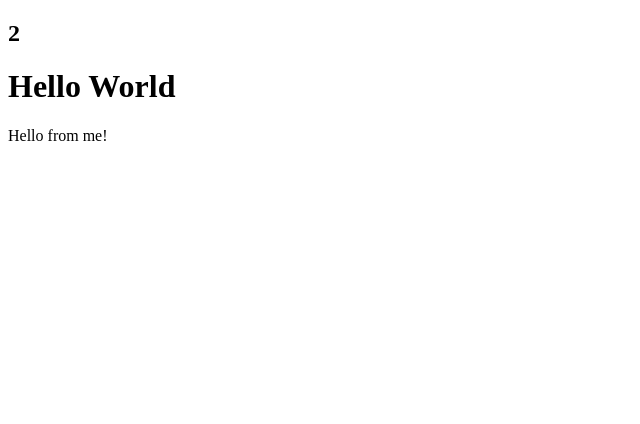
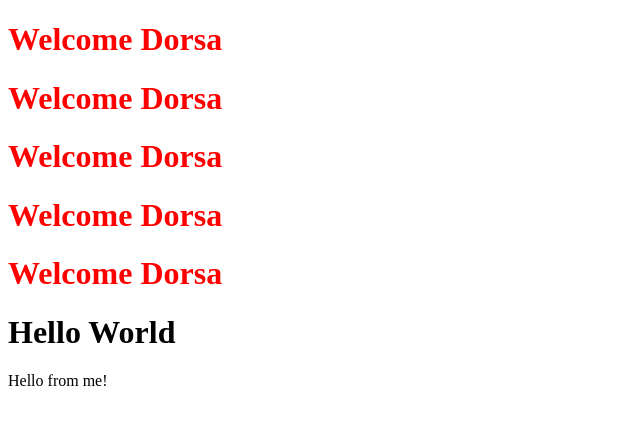
Before and after one commit to DorsaH/React-Basics-refresher, a React (Create React App) app: page / in a window 1280 px wide. Shown: the top 424 px of the page, without its empty margins (0-640 px from the left). Built offline with nearby package versions, Linux system fonts and the light colour scheme.

Commit message:
reusing components

```diff
--- a/src/App.js
+++ b/src/App.js
@@ -1,4 +1,4 @@
-import { Exmaple2 } from "./Example";
+import { Exmaple } from "./Example";
 
 function App() {
   return (
@@ -27,7 +27,11 @@ function App() {
     // instead of
     // <div> ... </div>
     <>
-    <Exmaple2 />
+    <Exmaple />
+    <Exmaple />
+    <Exmaple />
+    <Exmaple />
+    <Exmaple />
     <h1>Hello World</h1>
     <p>Hello from me!</p>
     </>
```
